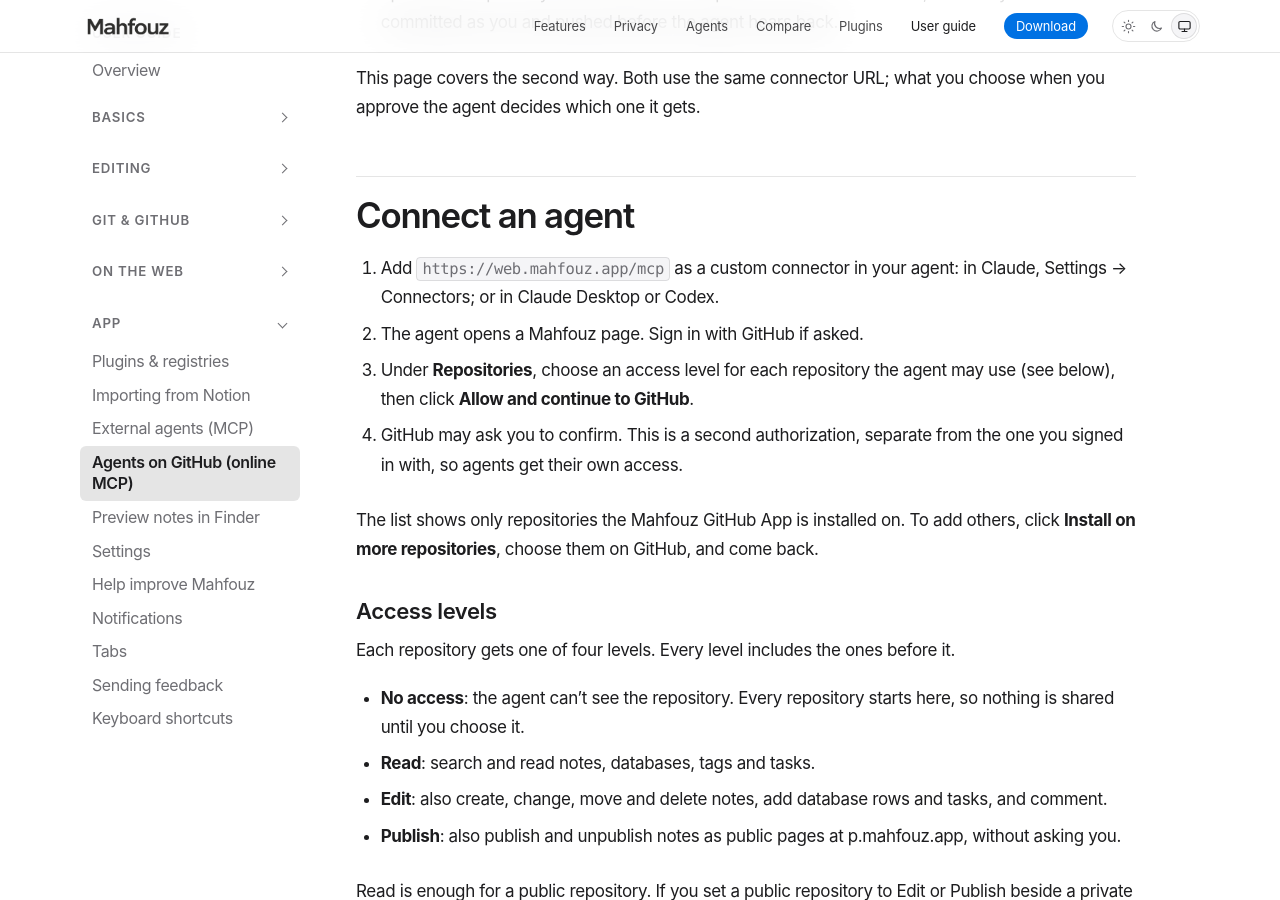
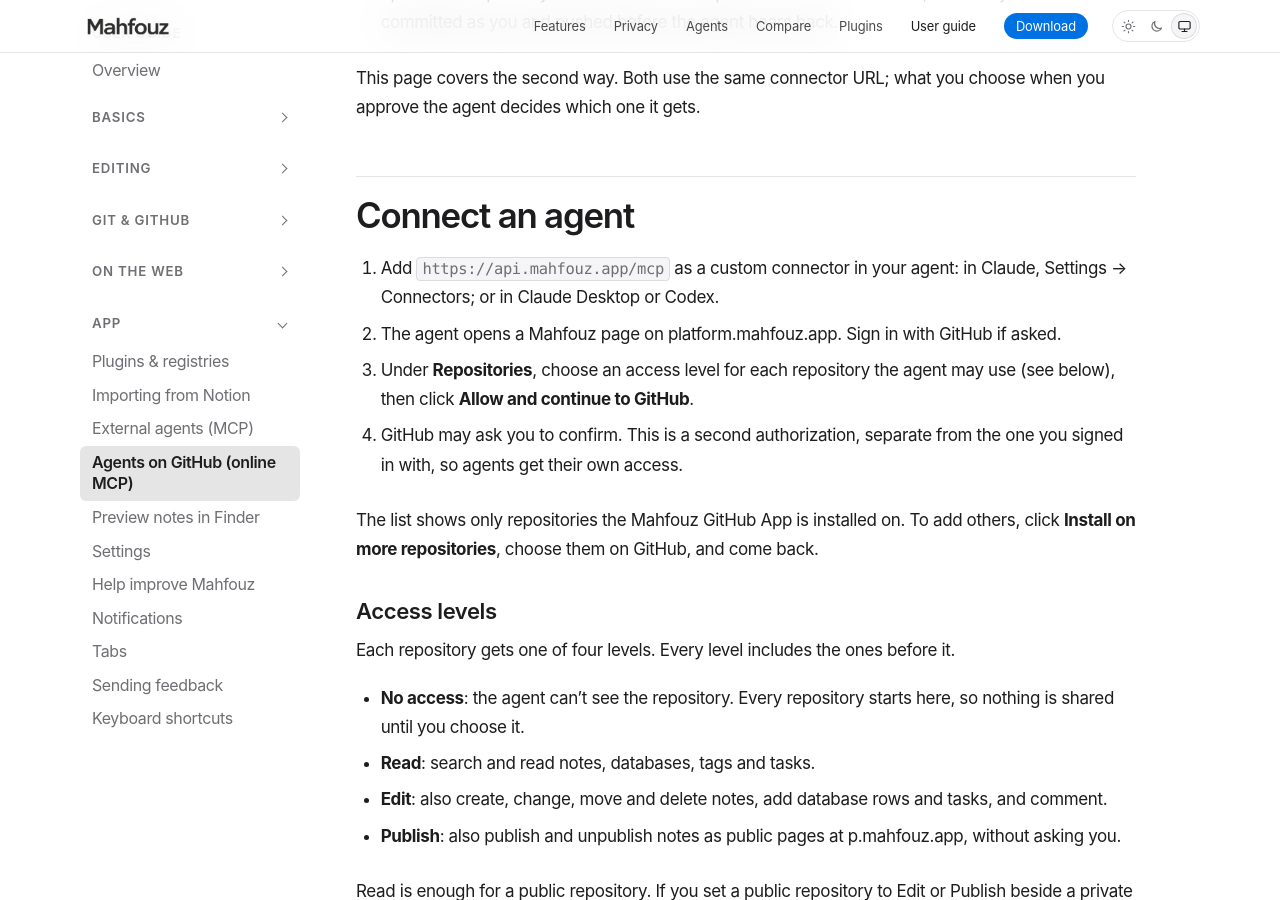
Before and after one commit to mahfouz-app/docs, a Jekyll site: the page built from guide/online-agents.md, in a window 1280 px wide and 900 px high, scrolled down 562 px. Built offline with Jekyll 4.4.1, drawn with Linux system fonts in a browser that asks for light colours.

Commit message:
guide: the online MCP's connector URL is api.mahfouz.app/mcp (#195)
The page told readers to add web.mahfouz.app/mcp, which now answers
404: the MCP endpoint moved to api. and the approval page to platform.
(mahfouz-app/app#841, #848).

Co-authored-by: Claude Opus 5.5 <noreply@anthropic.com>

```diff
--- a/guide/online-agents.md
+++ b/guide/online-agents.md
@@ -23,9 +23,10 @@ choose when you approve the agent decides which one it gets.
 
 ## Connect an agent
 
-1. Add `https://web.mahfouz.app/mcp` as a custom connector in your agent:
+1. Add `https://api.mahfouz.app/mcp` as a custom connector in your agent:
    in Claude, Settings → Connectors; or in Claude Desktop or Codex.
-2. The agent opens a Mahfouz page. Sign in with GitHub if asked.
+2. The agent opens a Mahfouz page on platform.mahfouz.app. Sign in with
+   GitHub if asked.
 3. Under **Repositories**, choose an access level for each repository the
    agent may use (see below), then click **Allow and continue to GitHub**.
 4. GitHub may ask you to confirm. This is a second authorization, separate
```
